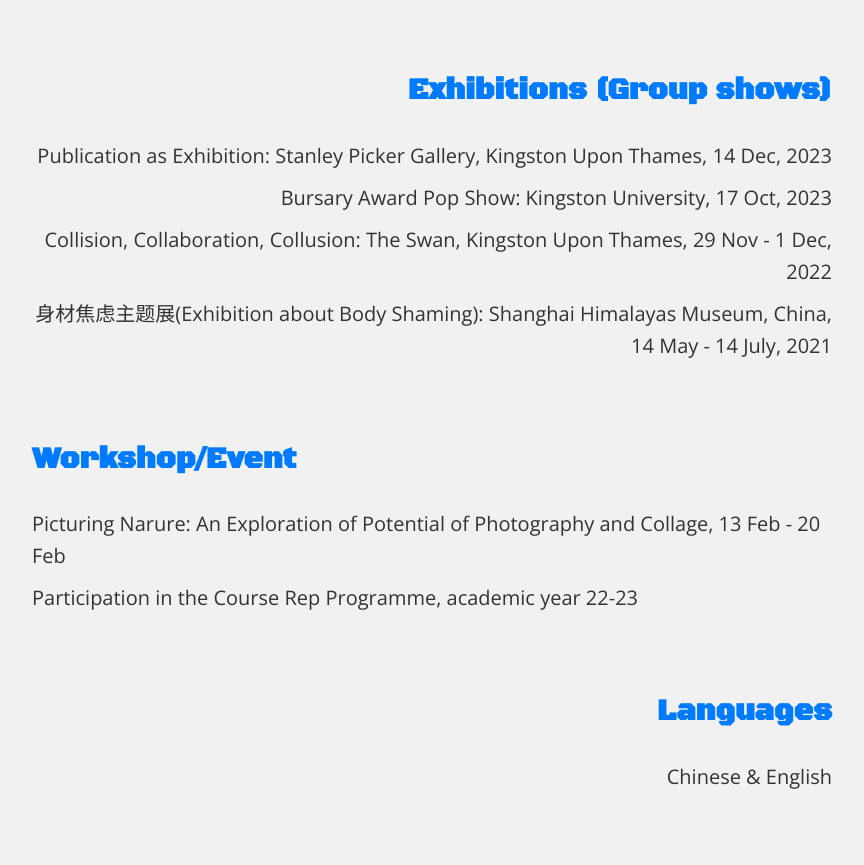
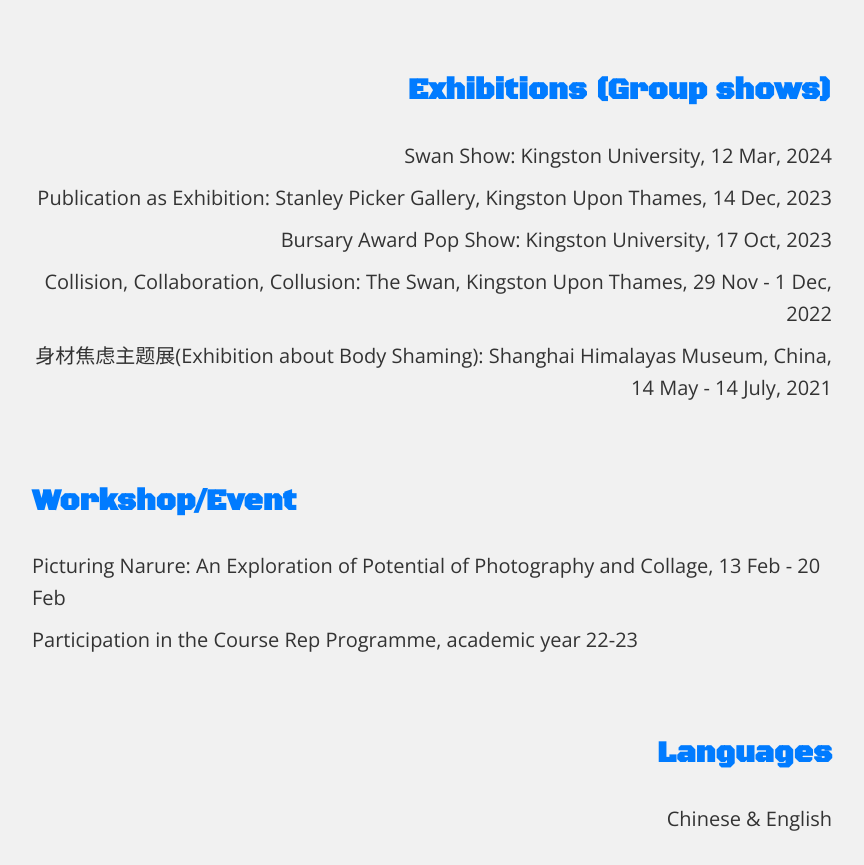
Before and after one commit to Berit252/CV2024, a plain HTML site: page index.html in a window 1280 px wide. Shown: the part 969-1834 px from the top of the page, without its empty margins (208-1072 px from the left). Before the commit the page ends 1792 px from the top, so only its background shows below. Drawn offline with nearby package versions, Linux system fonts and the light colour scheme.

Commit message:
Update index.html

```diff
--- a/index.html
+++ b/index.html
@@ -28,6 +28,7 @@
         <section class="exhibitions">
             <br/>
             <h2>Exhibitions (Group shows)</h2>
+            <p>Swan Show: Kingston University, 12 Mar, 2024</p>
             <p>Publication as Exhibition: Stanley Picker Gallery, Kingston Upon Thames, 14 Dec, 2023</p>
             <p>Bursary Award Pop Show: Kingston University, 17 Oct, 2023</p>
             <p>Collision, Collaboration, Collusion: The Swan, Kingston Upon Thames, 29 Nov - 1 Dec, 2022</p>
```
